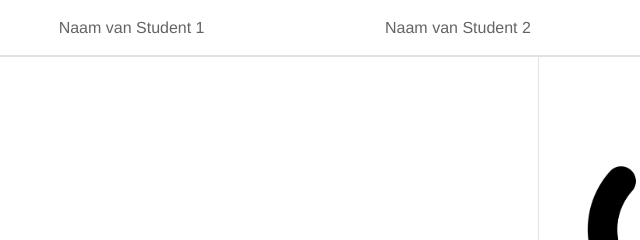
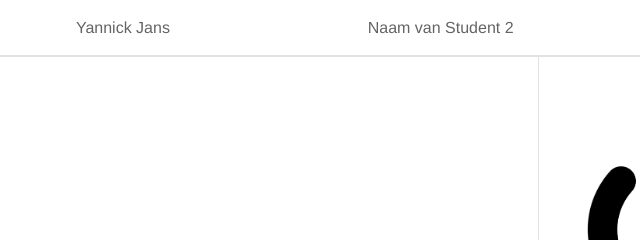
Before and after one commit to Yannickjans/vbh-swd3-les4, a plain HTML site: page index.html in a window 1280 px wide. Shown: the top 240 px of the page, 469-1109 px from the left. Drawn offline with Linux system fonts and the light colour scheme.

Commit message:
naam aangepast

```diff
--- a/index.html
+++ b/index.html
@@ -9,7 +9,7 @@
 
         <header id="header">
             <h1 id="page-title">VCS LO1E 2.4 - Conflicten</h1>
-            <p id="naam1">Naam van Student 1</p>
+            <p id="naam1">Yannick Jans</p>
             <p id="naam2">Naam van Student 2</p>
             <p id="version">Versie: 1.0</p>
         </header>
```
